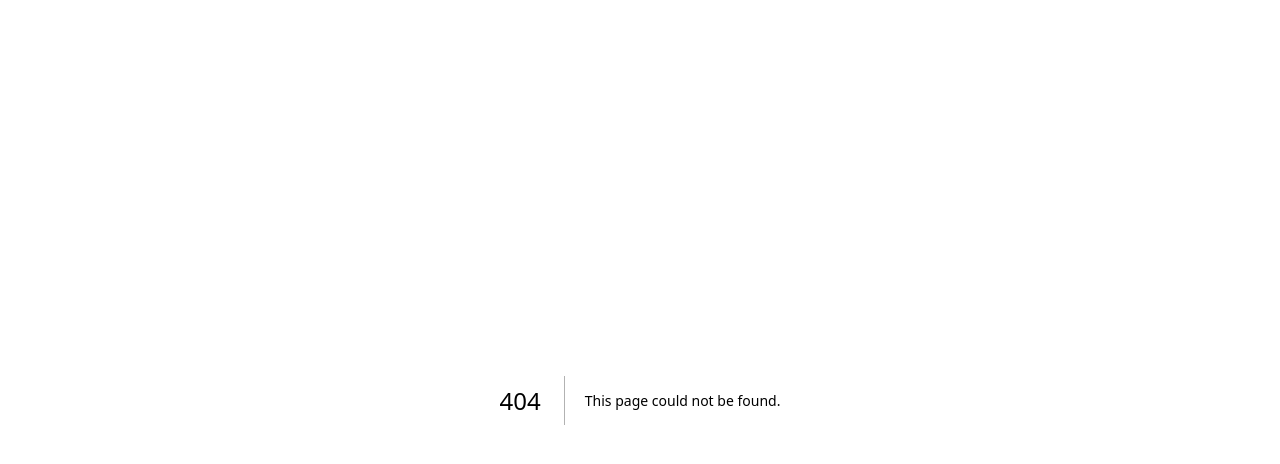
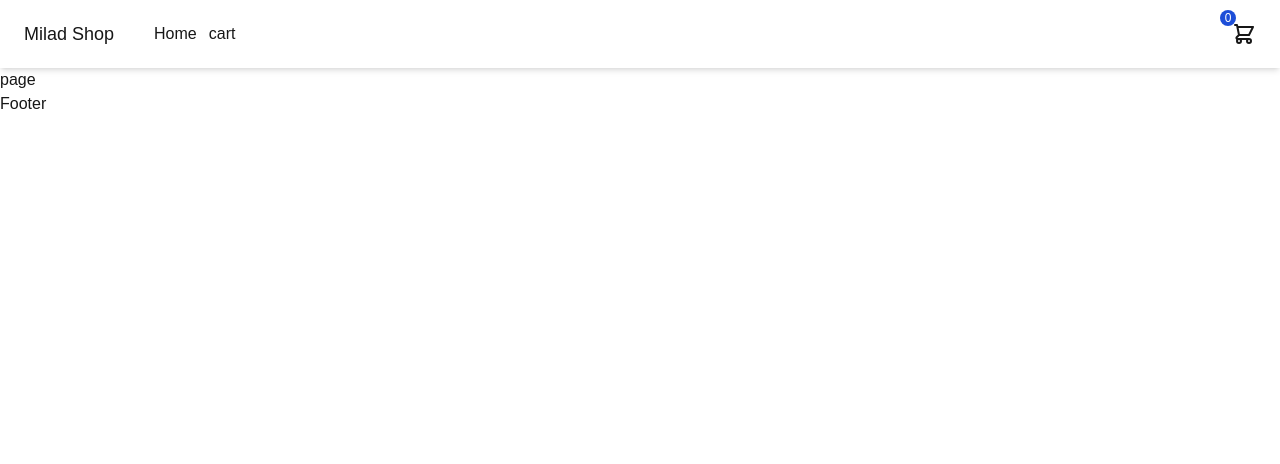
Before and after one commit to milad1385/shopping-cart, a Next.js app: page /cart in a window 1280 px wide. Before the commit this address had no page. Shown: the top 464 px of the page. Built offline with nearby package versions, Linux system fonts and the light colour scheme.

Commit message:
add navbar component

```diff
--- /dev/null
+++ b/src/app/cart/page.tsx
@@ -0,0 +1,9 @@
+import React from 'react'
+
+function page() {
+  return (
+    <div>page</div>
+  )
+}
+
+export default page
--- a/src/app/layout.tsx
+++ b/src/app/layout.tsx
@@ -2,6 +2,8 @@ import DarkModeProvider from "@/context/DarkModeProvider";
 import type { Metadata } from "next";
 import { Geist, Geist_Mono } from "next/font/google";
 import "./globals.css";
+import Navbar from "@/components/modules/Navbar";
+import Footer from "@/components/modules/Footer";
 
 const geistSans = Geist({
   variable: "--font-geist-sans",
@@ -28,7 +30,11 @@ export default function RootLayout({
       <body
         className={`${geistSans.variable} ${geistMono.variable} antialiased`}
       >
-        <DarkModeProvider>{children}</DarkModeProvider>
+        <DarkModeProvider>
+          <Navbar />
+          {children}
+          <Footer />
+        </DarkModeProvider>
       </body>
     </html>
   );
--- /dev/null
+++ b/src/components/modules/Footer.tsx
@@ -0,0 +1,9 @@
+import React from 'react'
+
+function Footer() {
+  return (
+    <div>Footer</div>
+  )
+}
+
+export default Footer
--- /dev/null
+++ b/src/components/modules/Navbar.tsx
@@ -0,0 +1,28 @@
+import Link from "next/link";
+import { HiOutlineShoppingCart } from "react-icons/hi";
+
+function Navbar() {
+  return (
+    <div className="shadow-md flex items-center justify-between px-6 py-5">
+      <div className="flex items-center gap-x-10">
+        <h1 className="text-lg">Milad Shop</h1>
+        <ul className="flex items-center gap-x-3">
+          <li>
+            <Link href={'/'}>Home</Link>
+          </li>
+          <li>
+            <Link href={'/cart'}>cart</Link>
+          </li>
+        </ul>
+      </div>
+      <Link href={`/cart`} className="block relative cursor-pointer">
+        <HiOutlineShoppingCart className="text-2xl" />
+        <span className="text-xs flex items-center justify-center rounded-full w-4 h-4 bg-red absolute -top-3 -left-3 bg-blue-700 text-white">
+          0
+        </span>
+      </Link>
+    </div>
+  );
+}
+
+export default Navbar;
```
